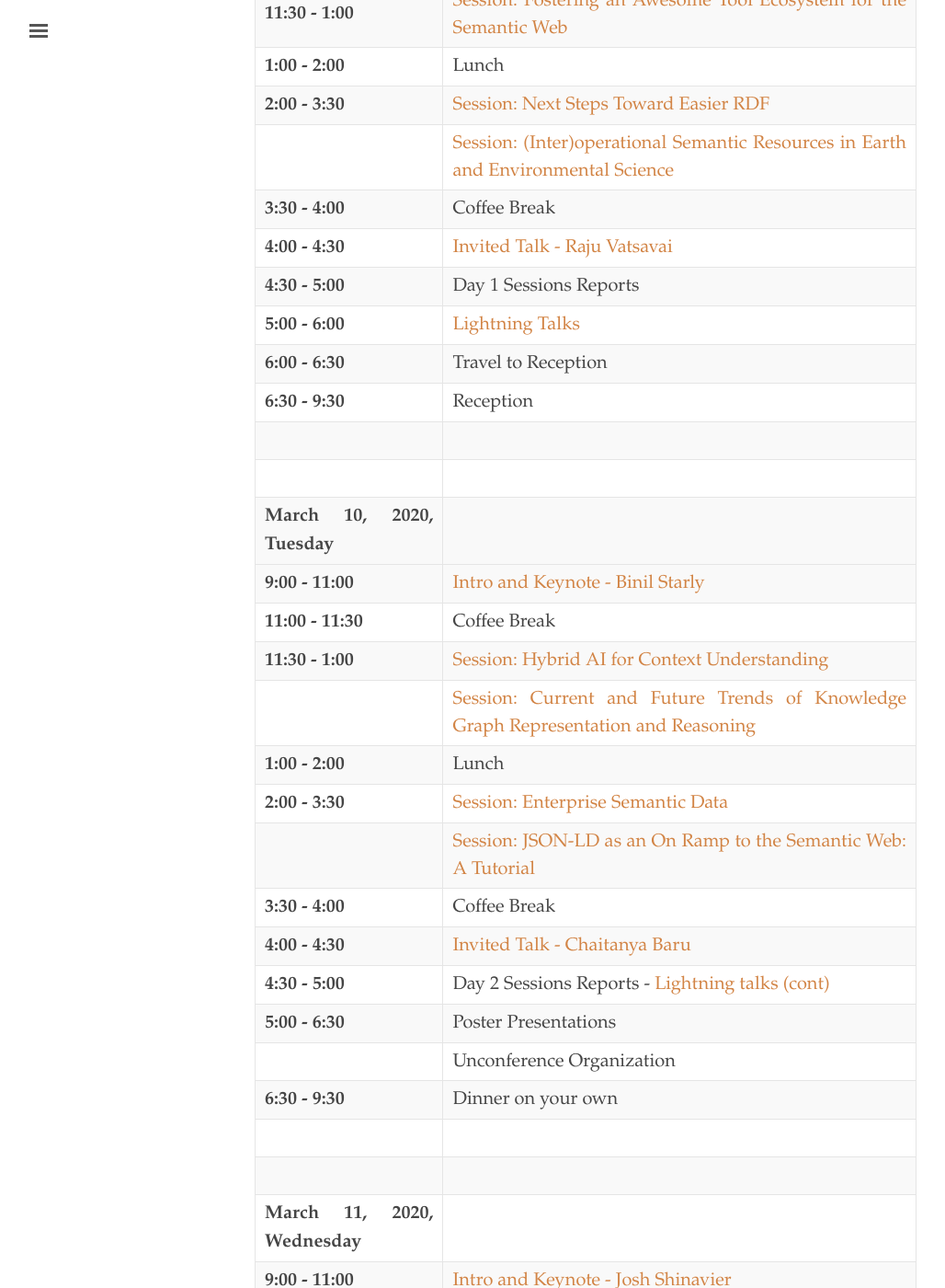
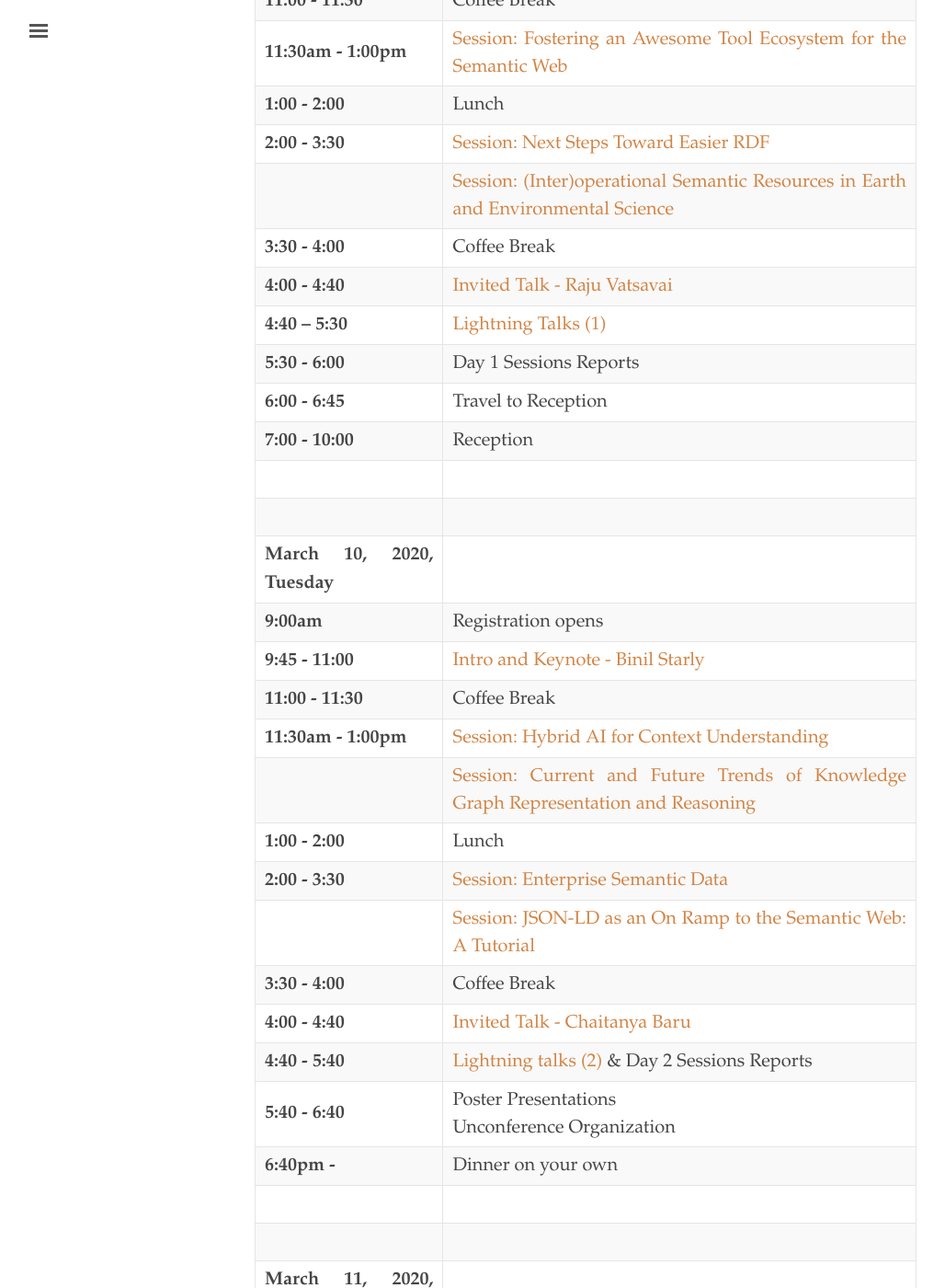
Before and after one commit to us2ts/us2ts.github.io, a Jekyll site: the page built from pages/program.md, in a window 1280 px wide and 1400 px high, scrolled down 802 px. Shown: the whole window at 92% size, without its empty margins (3-1031 px from the left). Built offline with Jekyll 4.4.1, drawn with Linux system fonts in a browser that asks for light colours; comment, search, counter and statistics services are not loaded; some of the changed text lies outside the part shown.

Commit message:
Updates schedule to reflect latest changes
As (hopefully) per latest update from Kemafor and Juan.

```diff
--- a/pages/program.md
+++ b/pages/program.md
@@ -22,45 +22,45 @@ A tentative schedule for the US2TS 2020 Symposium is now available below:
 
 | **March 9, 2020, Monday** |  |
 | ------------- | ------------- |
-| **9:00 - 11:00**  | [Intro and Keynote - Louiqa Raschid](https://us2ts.org/keynote-louiqa-raschid) |
+| **8:30am**      | Registration opens |
+| **9:30 - 11:00**  | [Intro and Keynote - Louiqa Raschid](https://us2ts.org/keynote-louiqa-raschid) |
 | **11:00 - 11:30**  | Coffee Break  |
-| **11:30 - 1:00**  | [Session: Fostering an Awesome Tool Ecosystem for the Semantic Web](https://us2ts.org/program-tool-ecosystem) |
+| **11:30am - 1:00pm**  | [Session: Fostering an Awesome Tool Ecosystem for the Semantic Web](https://us2ts.org/program-tool-ecosystem) |
 | **1:00 - 2:00**  |  Lunch   |
 | **2:00 - 3:30**  | [Session: Next Steps Toward Easier RDF](https://us2ts.org/program-easier-rdf) |
 |   | [Session: (Inter)operational Semantic Resources in Earth and Environmental Science](https://us2ts.org/program-interoperational-earth-environment-semantics) |
 | **3:30 - 4:00**  | Coffee Break   |
-| **4:00 - 4:30**  | [Invited Talk - Raju Vatsavai](https://us2ts.org/invited-talk-raju)  |
-| **4:30 - 5:00**  | Day 1 Sessions Reports  |
-| **5:00 - 6:00**  | [Lightning Talks](https://us2ts.org/lightning-talks)  |
-| **6:00 - 6:30**  | Travel to Reception  |
-| **6:30 - 9:30**  | Reception |
+| **4:00 - 4:40**  | [Invited Talk - Raju Vatsavai](https://us2ts.org/invited-talk-raju)  |
+| **4:40 – 5:30**  | [Lightning Talks (1)](https://us2ts.org/lightning-talks)  |
+| **5:30 - 6:00**  | Day 1 Sessions Reports  |
+| **6:00 - 6:45**  | Travel to Reception  |
+| **7:00 - 10:00**  | Reception |
 |  |  |
 |  |  |
 | **March 10, 2020, Tuesday** |  |
 | ------------- | ------------- |
-| **9:00 - 11:00**  | [Intro and Keynote - Binil Starly](https://us2ts.org/keynote-binil-starly)  |
+| **9:00am**      | Registration opens |
+| **9:45 - 11:00**  | [Intro and Keynote - Binil Starly](https://us2ts.org/keynote-binil-starly)  |
 | **11:00 - 11:30**  | Coffee Break  |
-| **11:30 - 1:00**  | [Session: Hybrid AI for Context Understanding](https://us2ts.org/program-hybrid-ai) |
+| **11:30am - 1:00pm**  | [Session: Hybrid AI for Context Understanding](https://us2ts.org/program-hybrid-ai) |
 |   | [Session: Current and Future Trends of Knowledge Graph Representation and Reasoning](https://us2ts.org/program-current-future-kr-trends) |
 | **1:00 - 2:00**  |  Lunch   |
 | **2:00 - 3:30**  | [Session: Enterprise Semantic Data](https://us2ts.org/program-enterprise-semantic-data) |
 |   | [Session: JSON-LD as an On Ramp to the Semantic Web: A Tutorial](https://us2ts.org/program-jsonld) |
 | **3:30 - 4:00**  | Coffee Break   |
-| **4:00 - 4:30**  | [Invited Talk - Chaitanya Baru](https://us2ts.org/invited-talk-baru)  |
-| **4:30 - 5:00**  | Day 2 Sessions Reports - [Lightning talks (cont)](https://us2ts.org/lightning-talks)  |
-| **5:00 - 6:30**  | Poster Presentations |
-|  | Unconference Organization |
-| **6:30 - 9:30**  | Dinner on your own |
+| **4:00 - 4:40**  | [Invited Talk - Chaitanya Baru](https://us2ts.org/invited-talk-baru)  |
+| **4:40 - 5:40**  | [Lightning talks (2)](https://us2ts.org/lightning-talks) & Day 2 Sessions Reports |
+| **5:40 - 6:40**  | Poster Presentations <br/> Unconference Organization |
+| **6:40pm -**  | Dinner on your own |
 |  |  |
 |  |  |
 | **March 11, 2020, Wednesday** |  |
 | ------------- | ------------- |
-| **9:00 - 11:00**  | [Intro and Keynote - Josh Shinavier](https://us2ts.org/keynote-joshua-shinavier)  |
+| **9:45am - 11:00**  | [Intro and Keynote - Josh Shinavier](https://us2ts.org/keynote-joshua-shinavier)  |
 | **11:00 - 11:30**  | Coffee Break  |
-| **11:30 - 1:00**  | Unconference |
+| **11:30am - 1:00pm**  | Unconference |
 | **1:00 - 2:00**  |  Lunch   |
-| **2:00 - 3:30**  | Unconference report-out  |
-|   | Symposium Reflections, and Closing |
+| **2:00 - 3:30pm**  | Unconference report-out <br/> Symposium Reflections, and Closing |
 
 ----------------------------------------------------------------
 
```
